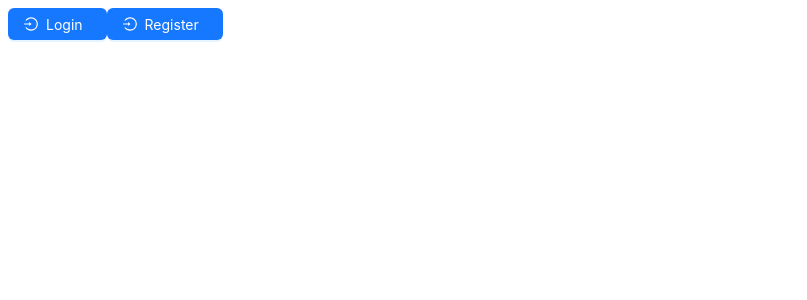
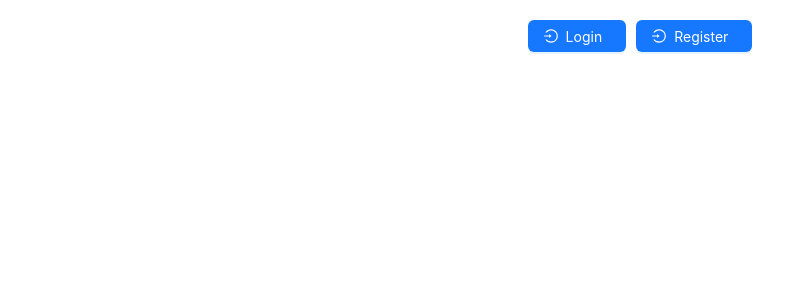
Before and after one commit to mohamedtouihri/jokes-react-app, a React (Vite) app: page / in a window 1280 px wide. Shown: the top 300 px of the page, without its empty margins (0-807 px from the left). Built offline with nearby package versions, Linux system fonts and the light colour scheme.

Commit message:
finale commit

```diff
--- a/src/pages/Home.tsx
+++ b/src/pages/Home.tsx
@@ -1,17 +1,18 @@
 import { LoginOutlined } from "@ant-design/icons";
 import { Button } from "antd";
 import { Link } from "react-router-dom";
+import { LOGIN, REGISTER } from "../constants/routes/routes";
 
 export default function Home() {
   return (
-    <div>
+    <div style={{ display: "flex", gap: "10px", justifyContent: "center", marginTop: "20px" }}>
       <Button type="primary" icon={<LoginOutlined />}>
         Login
-        <Link to="/login" />
+        <Link to={LOGIN} />
       </Button>
       <Button type="primary" icon={<LoginOutlined />}>
         Register
-        <Link to="/register" />
+        <Link to={REGISTER} />
       </Button>
     </div>
   );
```
